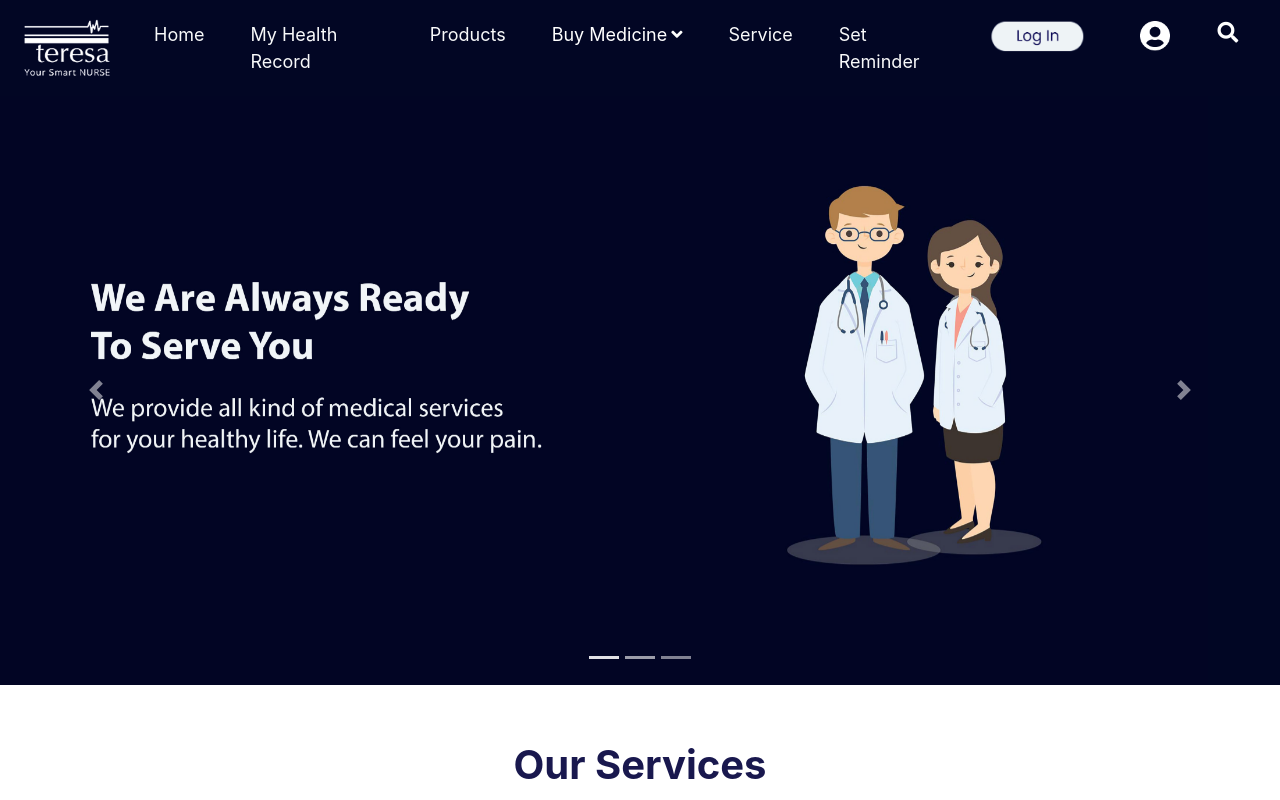
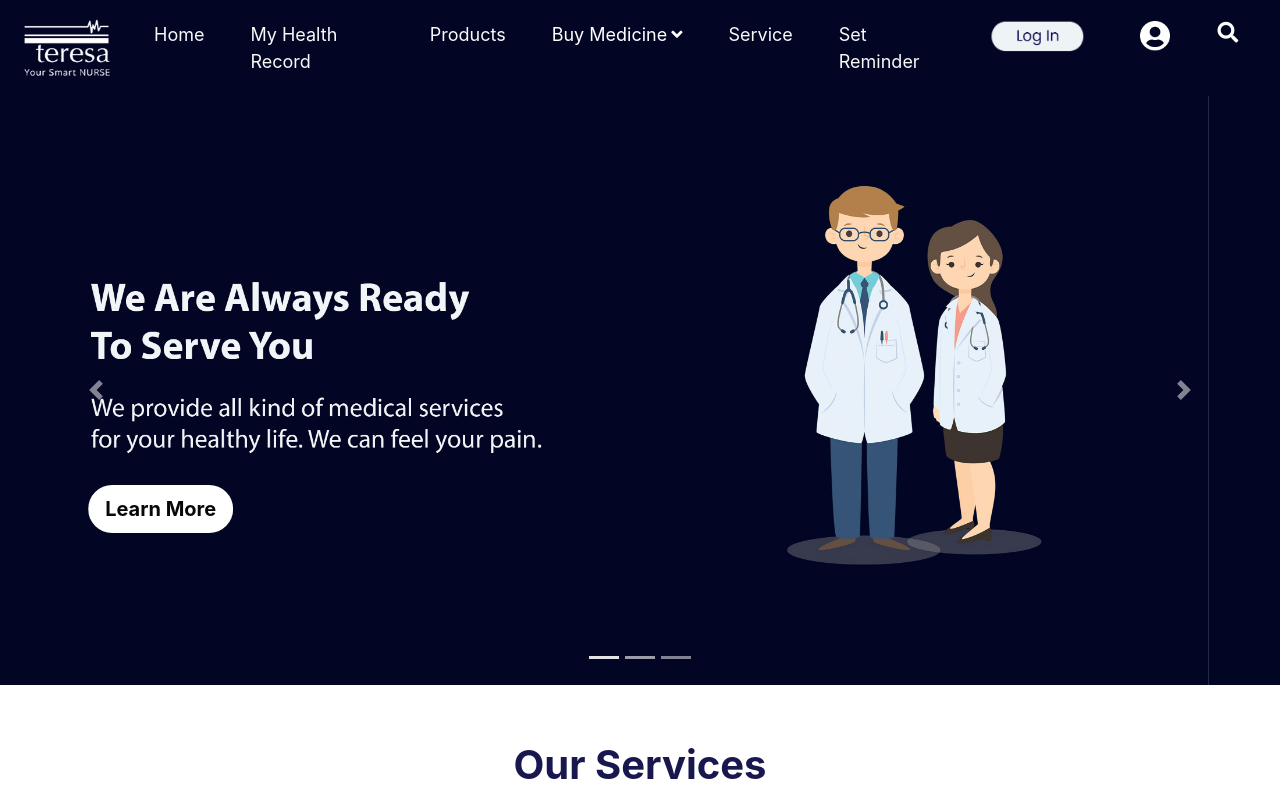
Before and after one commit to SirRatul/Teresa, a React (Create React App) app: page / in a window 1280 px wide. Shown: the top 800 px of the page. Built offline with nearby package versions, Linux system fonts and the light colour scheme.

Commit message:
Slider Button Update

```diff
--- a/src/HomePage/components/Slider.css
+++ b/src/HomePage/components/Slider.css
@@ -5,3 +5,47 @@
 	width: 100%;
 	height: auto;
 }
+
+@media only screen and (min-width: 1200px) and (max-width: 2100px){
+	.marginSliderButton{
+		margin-top: -10rem!important;
+		margin-left: -2rem!important;
+		font-size: 1.25rem!important;
+	}
+}
+
+@media only screen and (min-width: 768px) and (max-width: 992px){
+	.marginSliderButton{
+		margin-top: -5rem!important;
+		margin-left: -1rem!important;
+		font-size: 1.25rem!important;
+	}
+	.btn-lg{
+		padding: 0.25rem 0.4rem!important;
+		line-height: 1.5!important;
+	}
+}
+
+@media only screen and (min-width: 576px) and (max-width: 767px){
+	.marginSliderButton{
+		margin-top: -3.3rem!important;
+		margin-left: -1rem!important;
+		font-size: 1.0rem!important;
+	}
+	.btn-lg{
+		padding: 0.25rem 0.3rem!important;
+		line-height: 1.5!important;
+	}
+}
+
+@media only screen and (max-width: 575px){
+	.marginSliderButton{
+		margin-top: -1.3rem!important;
+		margin-left: -1rem!important;
+		font-size: 0.85rem!important;
+	}
+	.btn-lg{
+		padding: 0.1rem 0.1rem!important;
+		line-height: 1.5!important;
+	}
+}
--- a/src/HomePage/components/Slider.js
+++ b/src/HomePage/components/Slider.js
@@ -14,32 +14,32 @@ const Slider = () => {
                 alt="First slide"
             />
             <Carousel.Caption>
-                <div className="container">
+                <button className="btn btn-lg bg-white float-left rounded-pill font-weight-bold marginSliderButton mb-lg-5" style={{color: '#080808'}}>Learn More</button>
+                {/* <div className="container">
                     <div className="row">
-                        <div className="col-lg-5">
-
-
+                        <div className="col-6">
+                            <button className="btn btn-sm bg-white float-left rounded-pill font-weight-bold" style={{color: '#080808'}}>Learn More</button>
                         </div>
                     </div>
-                </div>
+                </div> */}
             </Carousel.Caption>
         </Carousel.Item>
         <Carousel.Item>
             <img
                 className="d-block sliderimage"
                 src={Slider2}
-                alt="Third slide"
+                alt="Second slide"
             />
 
             <Carousel.Caption>
-                <div className="container">
+                <button className="btn btn-lg bg-white float-left rounded-pill font-weight-bold marginSliderButton mb-lg-5" style={{color: '#080808'}}>Learn More</button>
+                {/* <div className="container">
                     <div className="row">
-                        <div className="col-lg-6">
-
-
+                        <div className="col-6">
+                            <button className="btn btn-sm bg-white float-left rounded-pill font-weight-bold" style={{color: '#080808'}}>Learn More</button>
                         </div>
                     </div>
-                </div>
+                </div> */}
             </Carousel.Caption>
         </Carousel.Item>
         <Carousel.Item>
@@ -50,14 +50,14 @@ const Slider = () => {
             />
 
             <Carousel.Caption>
-            <div className="container">
+                <button className="btn btn-lg bg-white float-left rounded-pill font-weight-bold marginSliderButton mb-lg-5" style={{color: '#080808'}}>Learn More</button>
+                {/* <div className="container">
                     <div className="row">
-                        <div className="col-lg-6">
-
+                        <div className="col-6">
 
                         </div>
                     </div>
-                </div>
+                </div> */}
             </Carousel.Caption>
         </Carousel.Item>
     </Carousel>;
```
